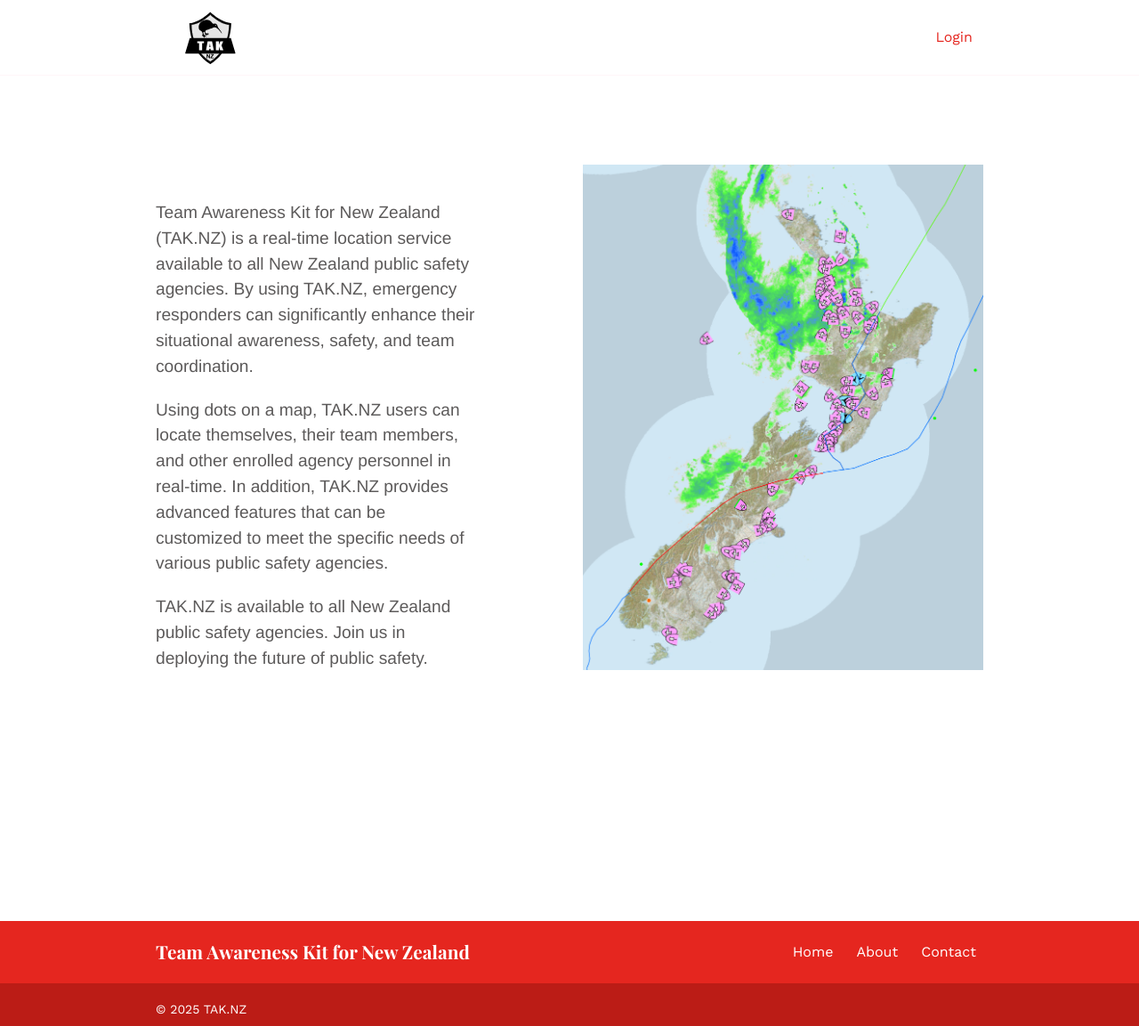
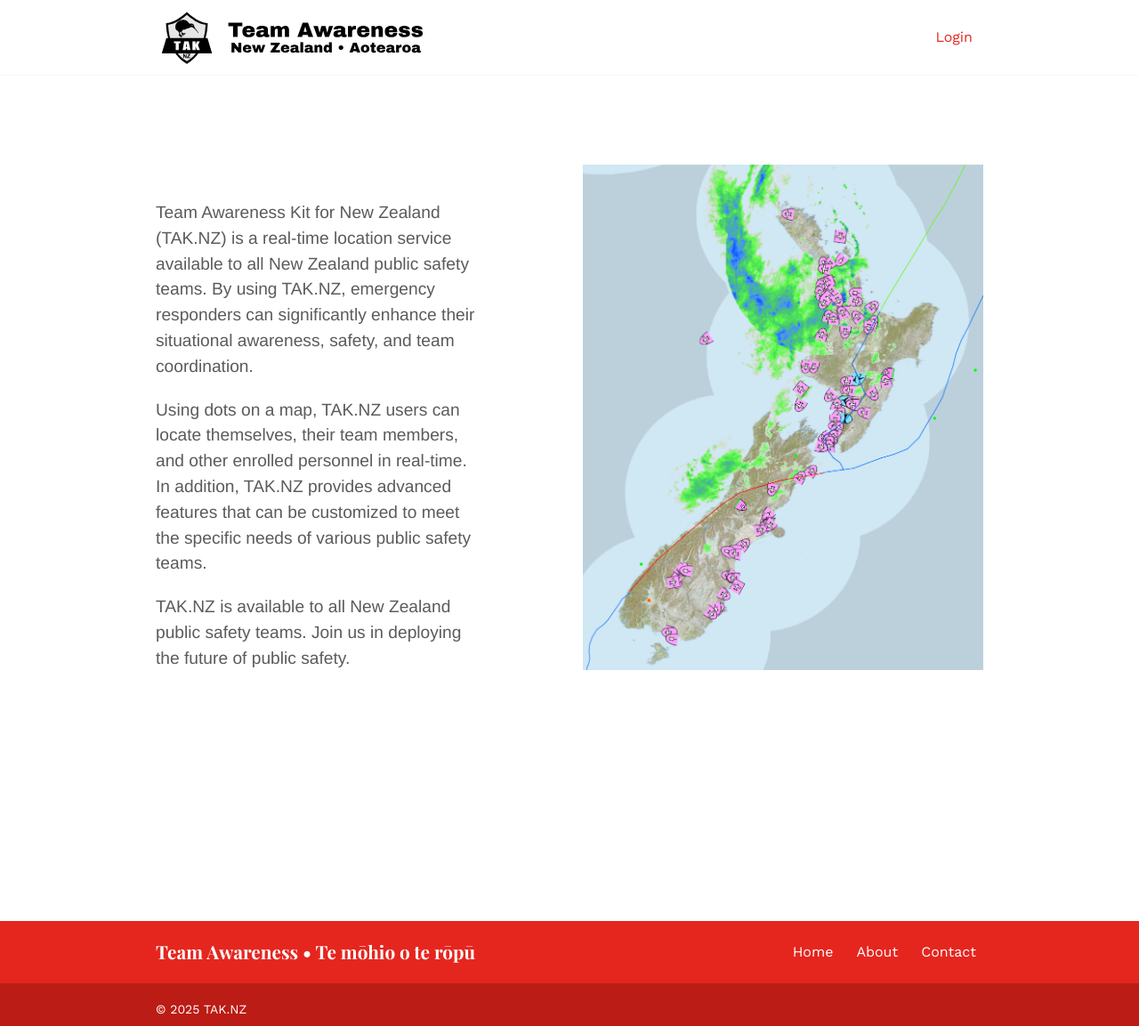
Before and after one commit to TAK-NZ/TAK-NZ.github.io, a Jekyll site: the page built from about.md, in a window 1280 px wide. Shown: the whole page at 89% size. Built offline with Jekyll 4.4.1, drawn with Linux system fonts in a browser that asks for light colours.

Commit message:
Design updates

```diff
--- a/_config.yml
+++ b/_config.yml
@@ -1,14 +1,14 @@
 baseurl: '/'
 permalink: pretty
-title: 'Team Awareness Kit for New Zealand'
+title: 'Team Awareness • Te mōhio o te rōpū'
 
 logo:
-  mobile: "images/logo/logo.svg"
+  mobile: "images/logo/logo_mobile.svg"
   mobile_height: "32px"
   mobile_width: "32px"
   desktop: "images/logo/logo.svg"
   desktop_height: "64px"
-  desktop_width: "120px"
+  desktop_width: "310px"
 
 home:
   limit_services: 6
--- a/_data/features.json
+++ b/_data/features.json
@@ -19,7 +19,7 @@
   },
   {
     "title": "Team Coordination",
-    "description": "Emergency responders can locate themselves, their team members and other enrolled agency personnel in real-time.",
+    "description": "Emergency responders can locate themselves, their team members and other enrolled personnel in real-time.",
     "image": {
       "url": "images/features/noun_The Process_1885341.svg",
       "width": 80,
--- a/_data/menus.yml
+++ b/_data/menus.yml
@@ -1,6 +1,6 @@
 main:
   - name: "Login"
-    url: "https://map.tak.nz"
+    url: "https://account.dev.tak.nz"
     class: "button"
     weight: 1
 
--- a/about.md
+++ b/about.md
@@ -7,8 +7,8 @@ intro_image_hide_on_mobile: true
 bodyClass: page-about
 ---
 
-Team Awareness Kit for New Zealand (TAK.NZ) is a real-time location service available to all New Zealand public safety agencies. By using TAK.NZ, emergency responders can significantly enhance their situational awareness, safety, and team coordination.
+Team Awareness Kit for New Zealand (TAK.NZ) is a real-time location service available to all New Zealand public safety teams. By using TAK.NZ, emergency responders can significantly enhance their situational awareness, safety, and team coordination.
 
-Using dots on a map, TAK.NZ users can locate themselves, their team members, and other enrolled agency personnel in real-time. In addition, TAK.NZ provides advanced features that can be customized to meet the specific needs of various public safety agencies.
+Using dots on a map, TAK.NZ users can locate themselves, their team members, and other enrolled personnel in real-time. In addition, TAK.NZ provides advanced features that can be customized to meet the specific needs of various public safety teams.
 
-TAK.NZ is available to all New Zealand public safety agencies. Join us in deploying the future of public safety.
+TAK.NZ is available to all New Zealand public safety teams. Join us in deploying the future of public safety.
```
Also changed, not shown: index.md (+1 -1 lines), images/logo/logo.svg, images/logo/logo_mobile.svg (added).
